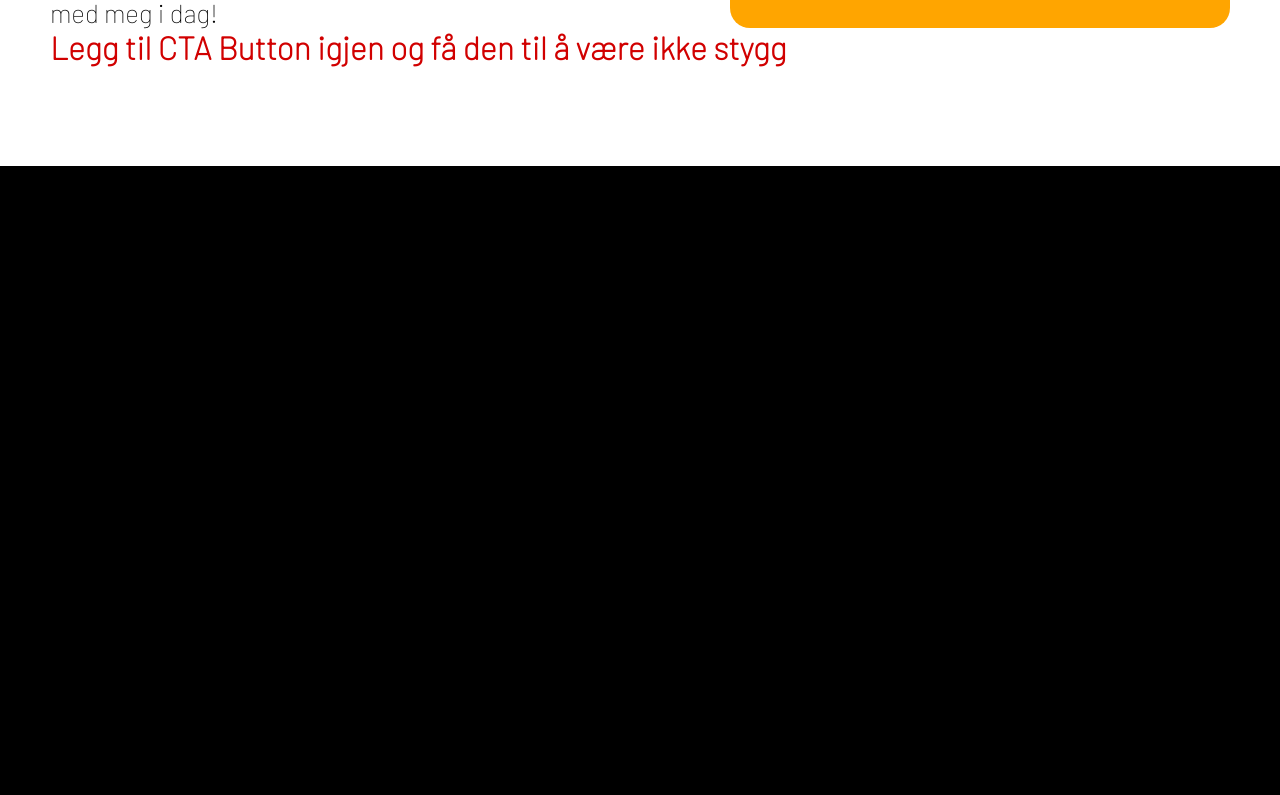
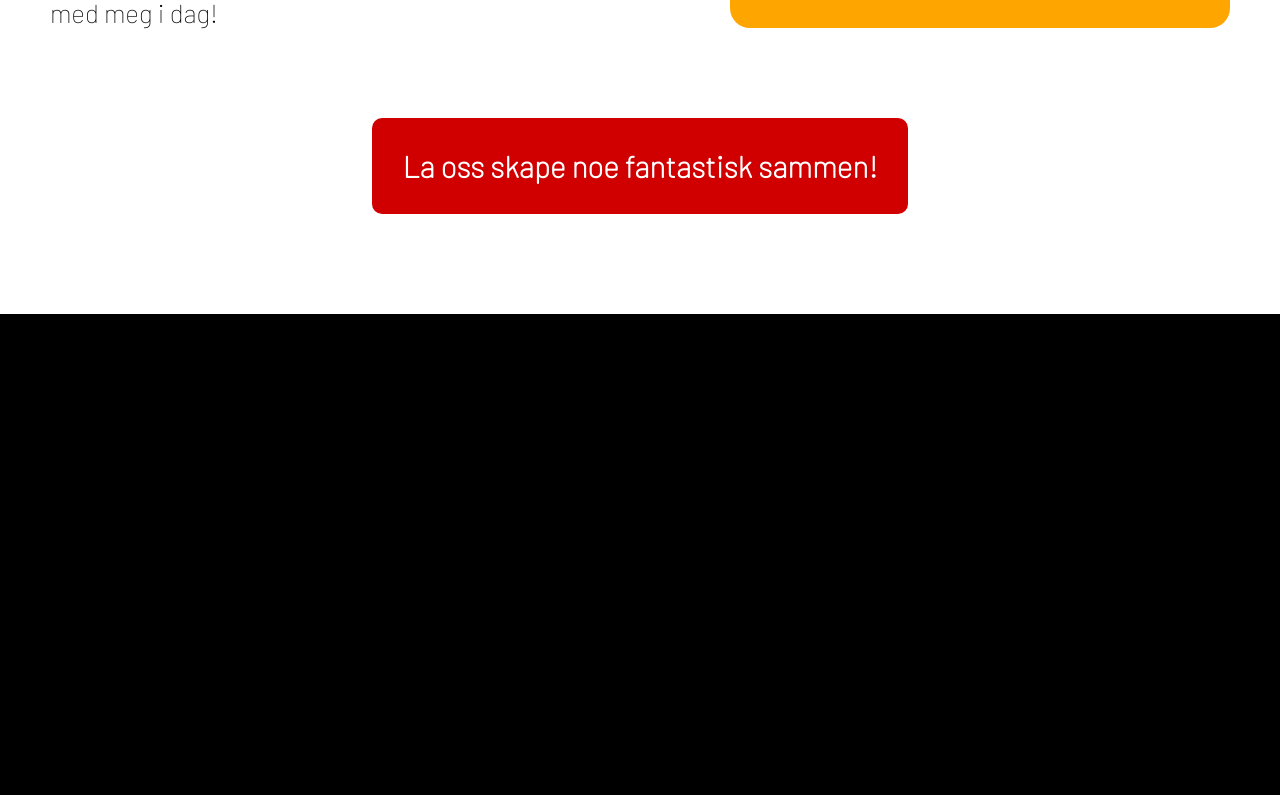
Before and after one commit to JohnnyBakaas/JohnnyBakaasPersonligSide, a React (Vite) app in the folder vite-project/: page / in a window 1280 px wide. Shown: the part 465-1260 px from the top of the page. Built offline with nearby package versions, Linux system fonts and the light colour scheme.

Commit message:
CTA oppdatert

```diff
--- a/vite-project/src/components/CTAButton.jsx
+++ b/vite-project/src/components/CTAButton.jsx
@@ -1,13 +1,23 @@
+import { Link } from "react-router-dom";
 import styled from "styled-components";
 
-const StyledCTAButton = styled.button`
+const StyledCTAButton = styled(Link)`
+  all: unset;
+  cursor: pointer;
   background-color: #d10000;
   font-size: 30px;
   padding: 30px;
-  border-radius: 60px;
+  border-radius: 10px;
+  color: white;
+  font-weight: bolder;
+  border: 0;
 `;
 const CTAButton = () => {
-  return <StyledCTAButton>La oss skape noe fantastisk sammen!</StyledCTAButton>;
+  return (
+    <StyledCTAButton to="/ta-kontakt">
+      La oss skape noe fantastisk sammen!
+    </StyledCTAButton>
+  );
 };
 
 export default CTAButton;
--- a/vite-project/src/components/Home.jsx
+++ b/vite-project/src/components/Home.jsx
@@ -7,6 +7,13 @@ import StyledP from "./StyledP";
 import StyledFirstParagraph from "./StyledFirstParagraph";
 
 const HomeImage = styled(ArticleImageParent)``;
+
+const StyledHomeButonContainer = styled.div`
+  display: flex;
+  flex-direction: column;
+  align-items: center;
+  margin-top: 90px;
+`;
 
 const TakeContact = () => {
   return (
@@ -26,7 +33,9 @@ const TakeContact = () => {
         </div>
         <HomeImage />
       </StyledFirstParagraph>
-      <h1>Legg til CTA Button igjen og få den til å være ikke stygg</h1>
+      <StyledHomeButonContainer>
+        <CTAButton />
+      </StyledHomeButonContainer>
     </ContentContainer>
   );
 };
--- a/vite-project/src/components/Portfolio.jsx
+++ b/vite-project/src/components/Portfolio.jsx
@@ -16,6 +16,7 @@ const StyledArticleContainerLink = styled(Link)`
 const MyFirstArticleImgae = styled(ArticleImageParent)`
   background-image: url(${myFirstArticleImgae});
   min-height: 330px;
+  max-height: 330px;
 `;
 
 const Portfolio = () => {
@@ -27,16 +28,12 @@ const Portfolio = () => {
           <div>
             <StyledP>Min første artikkel!</StyledP>
             <StyledP>
-              Min første artikkel!rrrrr rrrrrrrr rr rrr rrrrrr
-              rrrrrrrrrrrrrrrrrrrrrrrrrr rrrrrr rrrrr rrrrrrr rrrrrrrrrrrrrrr
-              rrrrrrrrrrrrrrrrrrrrr rrrrrrrrrrr rrrrrr rrrrrr rrrrrrrrrr
-              rrrrrrrrr rrrrrrrr
+              Alt om hvordan det var å lage nettsiden, hvorfor jeg har tatt
+              forskellige valg og problemer jeg har måtte løse på vegen.
             </StyledP>
             <StyledP>
-              Min første artikkel!rrrrr rrrrrrrr rr rrr rrrrrr
-              rrrrrrrrrrrrrrrrrrrrrrrrrr rrrrrr rrrrr rrrrrrr rrrrrrrrrrrrrrr
-              rrrrrrrrrrrrrrrrrrrrr rrrrrrrrrrr rrrrrr rrrrrr rrrrrrrrrr
-              rrrrrrrr rrrrrrrrr
+              Og viktigst av alt, hva jeg har lært og hvordan jeg kan hjelpe deg
+              med kunskapen jeg har plukket opp.
             </StyledP>
           </div>
           <MyFirstArticleImgae />
--- a/vite-project/src/components/StyledFooter.jsx
+++ b/vite-project/src/components/StyledFooter.jsx
@@ -1,13 +1,21 @@
 import styled from "styled-components";
+import CTAButton from "./CTAButton";
+import ContentContainer from "./ContentContainer";
 
 const Sfooter = styled.footer`
   background-color: black;
   height: 1000px;
   width: 100%;
+  display: flex;
+  justify-content: center;
 `;
 
 const StyledFooter = () => {
-  return <Sfooter></Sfooter>;
+  return (
+    <Sfooter>
+      <ContentContainer></ContentContainer>
+    </Sfooter>
+  );
 };
 
 export default StyledFooter;
```
